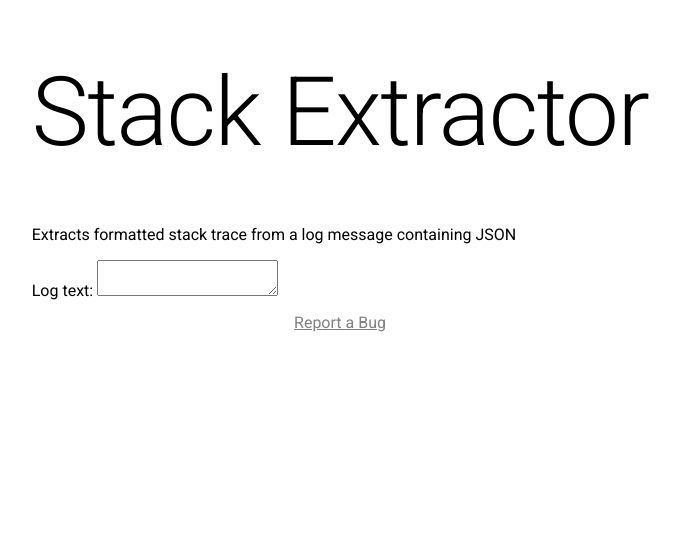
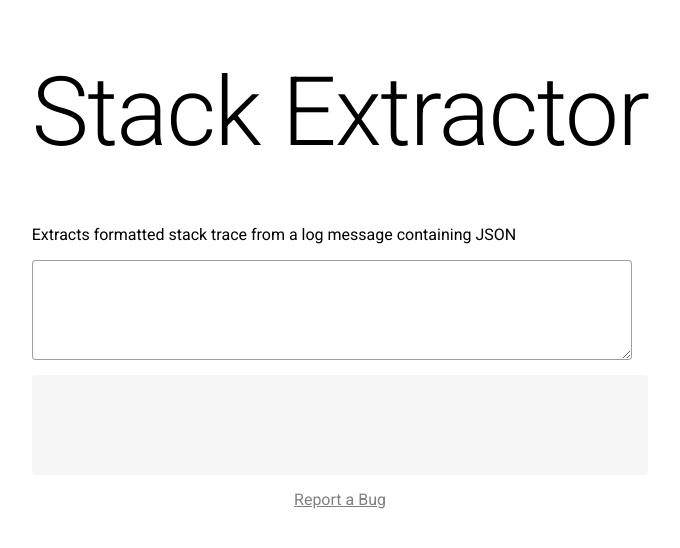
Before and after one commit to kittsville/Web-Tools, a Jekyll site: the page built from stack-extractor/index.html, in a window 1280 px wide. Shown: the top 548 px of the page, without its empty margins (300-980 px from the left). Built offline with Jekyll 4.4.1, drawn with Linux system fonts in a browser that asks for light colours.

Commit message:
Style stack extractor

```diff
--- a/stack-extractor/index.html
+++ b/stack-extractor/index.html
@@ -3,8 +3,14 @@ title: Stack Extractor
 description: Extracts formatted stack trace from a log message containing JSON
 layout: default
 ---
-
-<label for="log-text">Log text:</label>
-<textarea id="log-text"></textarea>
+<label class="mdc-text-field mdc-text-field--outlined mdc-text-field--textarea mdc-text-field--no-label">
+  <span class="mdc-notched-outline">
+    <span class="mdc-notched-outline__leading"></span>
+    <span class="mdc-notched-outline__trailing"></span>
+  </span>
+  <span class="mdc-text-field__resizer">
+    <textarea id="log-text" class="mdc-text-field__input" aria-label="Paste log text"></textarea>
+  </span>
+</label>
 
 <pre id="stack-trace"></pre>
--- a/stack-extractor/styles.css
+++ b/stack-extractor/styles.css
@@ -0,0 +1,11 @@
+textarea#log-text, pre {
+  min-height: 100px;
+  min-width: 600px;
+  margin: auto;
+}
+
+pre {
+  margin: 15px 0px;
+  border-radius: 4px;
+  background-color: #f6f6f6;
+}
```
